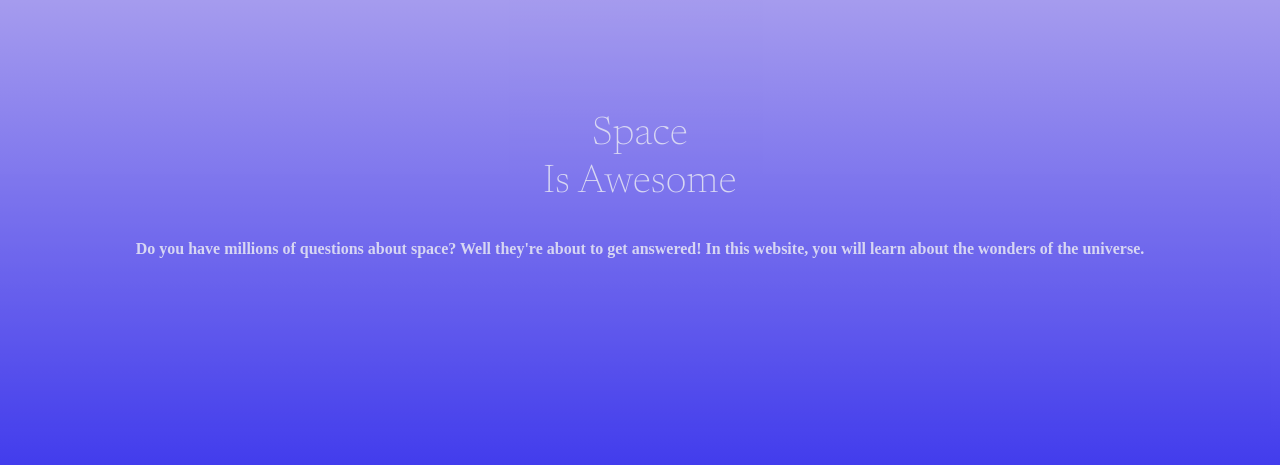
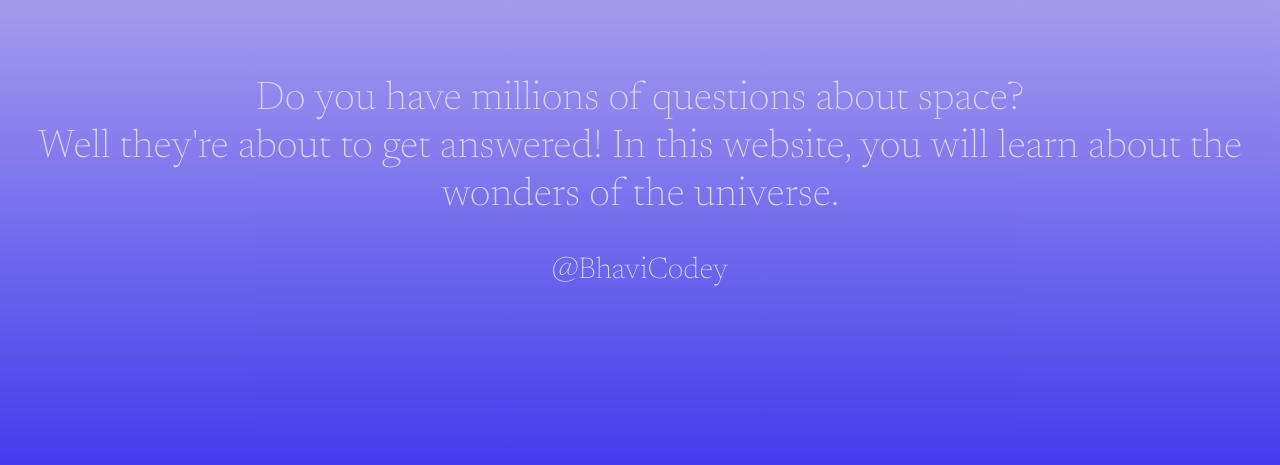
Before and after one commit to bhavicodey/space, a plain HTML site: page index.html in a window 1280 px wide. Shown: the part 335-800 px from the top of the page. Drawn offline with Linux system fonts and the light colour scheme.

Commit message:
Add files via upload

```diff
--- a/index.html
+++ b/index.html
@@ -39,8 +39,8 @@
     <section id="hi" class="parallax-container">
         <div class="parallax-inner">
             <img src="https://upload.wikimedia.org/wikipedia/commons/e/e1/FullMoon2010.jpg" class="moon" />
-            <h1> Space <br><span id="text"> Is Awesome </span></h1>
-            <h4> Do you have millions of questions about space? Well they're about to get answered! In this website, you will learn about the wonders of the universe.  </h4>
+            <h1> Do you have millions of questions about space? <br><span id="text"> Well they're about to get answered! In this website, you will learn about the wonders of the universe.  </span></h1>
+            <h2> @BhaviCodey  </h2>
 
 
 
```
